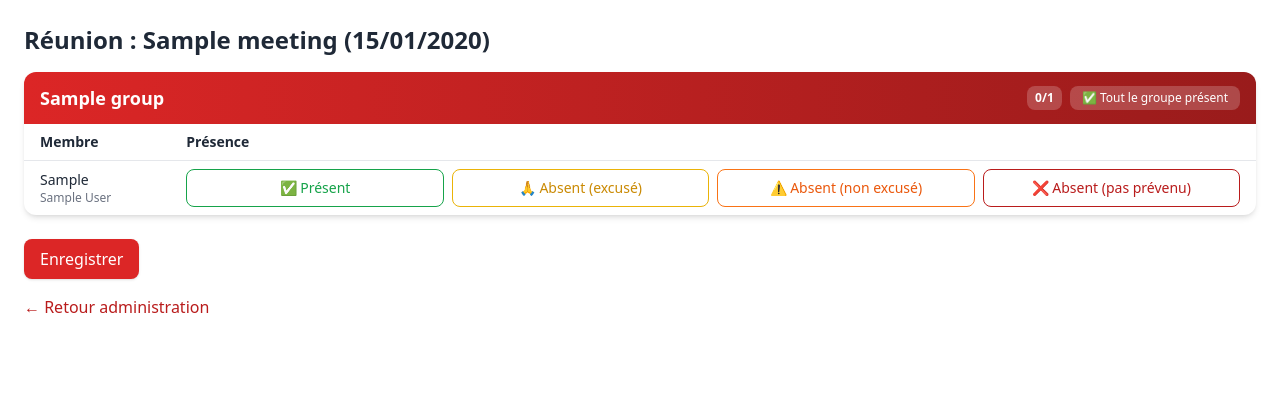
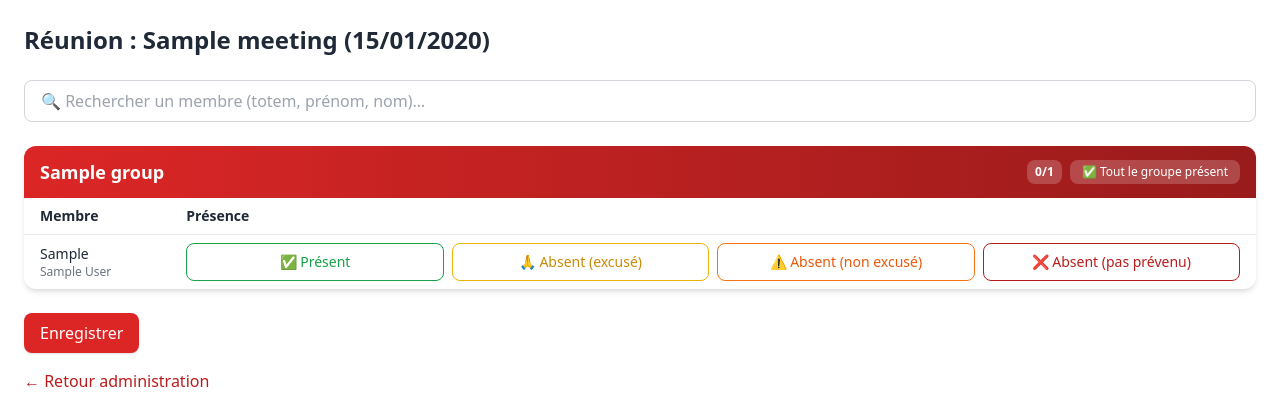
Before and after one commit to HerveBauffe/presence-scouts, a Flask app: page /meetings/1 in a window 1280 px wide. Shown: the part 60-480 px from the top of the page. Run offline with Flask 2, Linux system fonts and the light colour scheme; a user stored in the database is signed in; tables that the repository leaves empty hold one stand-in row (values such as "Sample post"); some libraries are stand-ins or nearby versions.

Commit message:
Ajouter une recherche rapide sur la page de réunion
Filtre les membres par totem, prénom ou nom (insensible à la casse et
aux accents). Les membres masqués restent enregistrés normalement.

Co-Authored-By: Claude Opus 5.5 <noreply@anthropic.com>

```diff
--- a/app/templates/meeting_detail.html
+++ b/app/templates/meeting_detail.html
@@ -2,6 +2,14 @@
 {% block title %}Réunion - {{ meeting.title }}{% endblock %}
 {% block content %}
 <h1 class="text-2xl font-bold mb-4">Réunion : {{ meeting.title }} ({{ meeting.date.strftime("%d/%m/%Y") }})</h1>
+
+<!-- Recherche rapide : filtre les membres par totem, prénom ou nom (hors du formulaire : Entrée n'enregistre pas) -->
+<div class="sticky top-0 z-10 bg-white py-2 mb-4">
+  <input type="search" id="member-search" autocomplete="off"
+         placeholder="🔍 Rechercher un membre (totem, prénom, nom)…"
+         class="w-full px-4 py-2 rounded-lg border border-gray-300 focus:outline-none focus:ring-2 focus:ring-red-600">
+  <p id="no-result" class="hidden mt-2 text-sm text-gray-500">Aucun membre trouvé.</p>
+</div>
 
 <form method="POST">
   {% for group in grouped_members %}
@@ -30,7 +38,7 @@
       </thead>
       <tbody>
         {% for m in group.members %}
-        <tr class="border-t">
+        <tr class="border-t" data-search="{{ [m.totem or '', m.first_name, m.last_name]|join(' ') }}">
           <td class="px-4 py-2 font-medium">
             {{ m.display_name }}
             {% if m.totem %}
@@ -120,5 +128,38 @@ document.querySelectorAll("section[data-group]").forEach((section) => {
     });
   }
 });
+
+// Recherche rapide : insensible à la casse et aux accents ; chaque mot tapé
+// doit apparaître dans le totem, le prénom ou le nom. Les lignes masquées
+// restent dans le formulaire et sont bien enregistrées.
+function normalize(text) {
+  return text.normalize("NFD").replace(/[̀-ͯ]/g, "").toLowerCase();
+}
+
+const searchInput = document.getElementById("member-search");
+searchInput.addEventListener("input", () => {
+  const words = normalize(searchInput.value).split(/\s+/).filter(Boolean);
+  let total = 0;
+  document.querySelectorAll("section[data-group]").forEach((section) => {
+    let visible = 0;
+    section.querySelectorAll("tr[data-search]").forEach((row) => {
+      const haystack = normalize(row.dataset.search);
+      const match = words.every((w) => haystack.includes(w));
+      row.classList.toggle("hidden", !match);
+      if (match) visible++;
+    });
+    section.classList.toggle("hidden", visible === 0);
+    total += visible;
+  });
+  document.getElementById("no-result").classList.toggle("hidden", total > 0);
+});
+
+// Échap vide la recherche
+searchInput.addEventListener("keydown", (e) => {
+  if (e.key === "Escape") {
+    searchInput.value = "";
+    searchInput.dispatchEvent(new Event("input"));
+  }
+});
 </script>
 {% endblock %}
```
